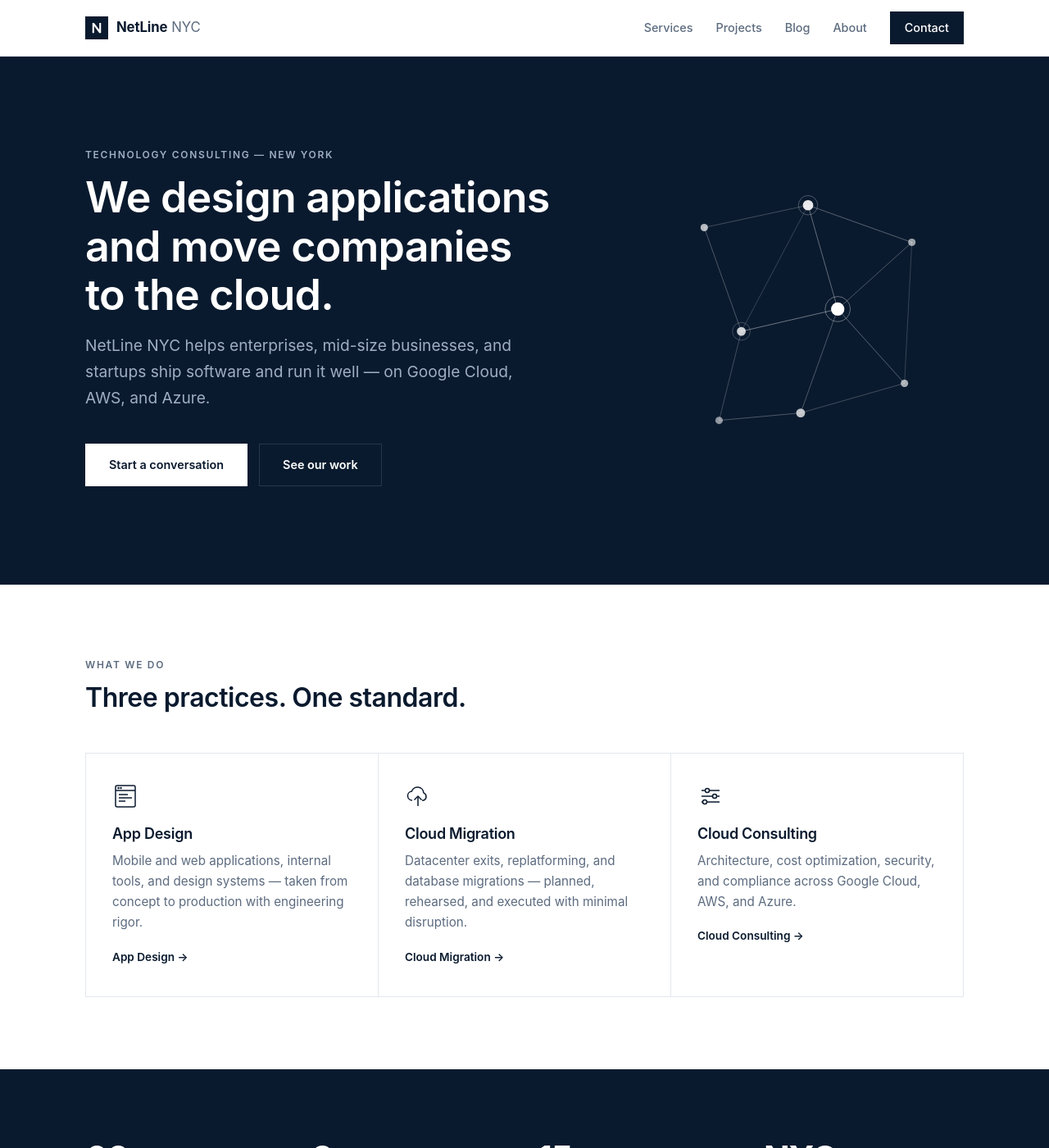
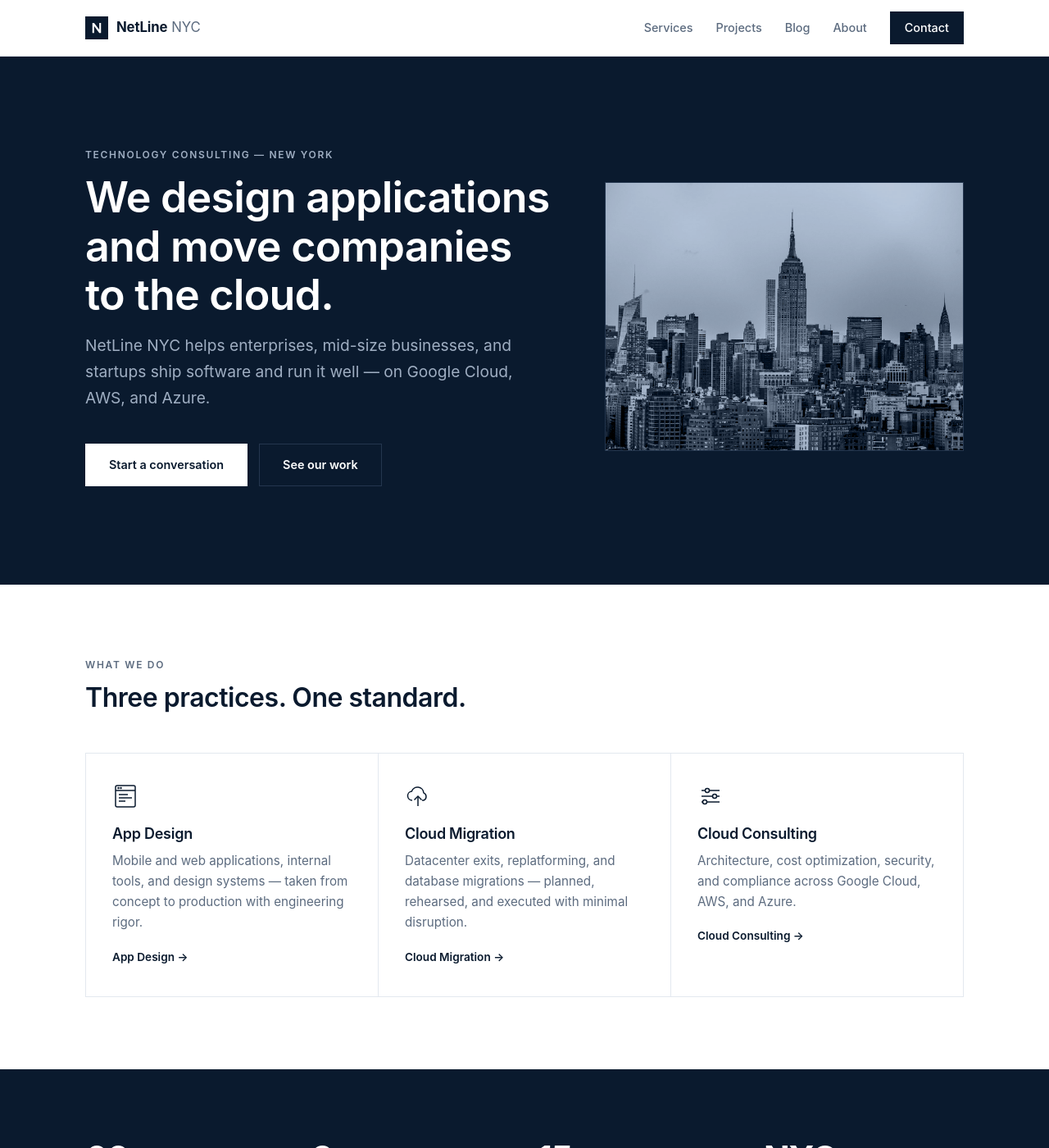
Before and after one commit to netlinenyc/netlinenyc.com, a Jekyll site: the page built from index.html, in a window 1280 px wide and 1400 px high. Shown: the whole window at 82% size. Built offline with Jekyll 4.4.1, drawn with Linux system fonts in a browser that asks for light colours.

Commit message:
Replace abstract hero SVG with navy-duotone photography on main pages
Co-Authored-By: Claude Fable 5 <noreply@anthropic.com>

```diff
--- a/assets/css/main.scss
+++ b/assets/css/main.scss
@@ -188,12 +188,64 @@ p a, li a { text-decoration: underline; text-underline-offset: 3px; }
   align-items: center;
 }
 
-.hero-art {
+/* ---------- photos (navy duotone treatment) ---------- */
+
+.photo-frame {
+  position: relative;
+  overflow: hidden;
+}
+
+.photo-frame img {
+  display: block;
   width: 100%;
-  max-width: 380px;
-  height: auto;
+  height: 100%;
+  object-fit: cover;
+  filter: grayscale(100%) contrast(1.05);
+}
+
+.photo-frame::after {
+  content: "";
+  position: absolute;
+  inset: 0;
+  background: var(--navy);
+  mix-blend-mode: color;
+  pointer-events: none;
+}
+
+.photo-frame::before {
+  content: "";
+  position: absolute;
+  inset: 0;
+  background: var(--navy);
+  opacity: 0.18;
+  mix-blend-mode: multiply;
+  pointer-events: none;
+  z-index: 1;
+}
+
+.hero-photo {
+  aspect-ratio: 4 / 3;
+  max-width: 440px;
   justify-self: end;
+  width: 100%;
+  border: 1px solid var(--line-inverse);
 }
+
+.photo-band {
+  height: 380px;
+}
+
+.services-band {
+  margin-top: 56px;
+}
+
+.page-body .photo-band,
+.post-body .photo-band {
+  height: 300px;
+  margin: 8px 0 28px;
+}
+
+.section.no-pad-bottom { padding-bottom: 0; }
 
 /* ---------- sections ---------- */
 
@@ -641,6 +693,7 @@ textarea { min-height: 150px; resize: vertical; }
 
   .hero { padding: 72px 0 80px; }
   .hero-inner { grid-template-columns: 1fr; }
-  .hero-art { display: none; }
+  .hero-photo { display: none; }
+  .photo-band { height: 240px; }
   .section { padding: 64px 0; }
 }
--- a/index.html
+++ b/index.html
@@ -15,7 +15,9 @@ description: Application design, cloud migration, and cloud platform consulting
         <a class="btn ghost-inverse" href="{{ '/projects/' | relative_url }}">See our work</a>
       </div>
     </div>
-    <img class="hero-art" src="{{ '/assets/img/hero-network.svg' | relative_url }}" alt="" width="420" height="420">
+    <div class="photo-frame hero-photo">
+      <img src="{{ '/assets/img/photos/nyc.jpg' | relative_url }}" alt="Manhattan skyline" loading="eager">
+    </div>
   </div>
 </section>
 
@@ -71,6 +73,14 @@ description: Application design, cloud migration, and cloud platform consulting
   </div>
 </section>
 
+<section class="section no-pad-bottom">
+  <div class="container">
+    <div class="photo-frame photo-band">
+      <img src="{{ '/assets/img/photos/team.jpg' | relative_url }}" alt="Consultants working together" loading="lazy">
+    </div>
+  </div>
+</section>
+
 <section class="section">
   <div class="container">
     <div class="section-head">
--- a/services/index.html
+++ b/services/index.html
@@ -13,6 +13,10 @@ description: App design, cloud migration, and cloud platform consulting for Goog
 </section>
 
 <div class="container">
+  <div class="photo-frame photo-band services-band">
+    <img src="{{ '/assets/img/photos/datacenter.jpg' | relative_url }}" alt="Server racks in a datacenter" loading="lazy">
+  </div>
+
   <section class="service-block" id="app-design">
     <div class="service-grid">
       <div>
```
Also changed, not shown: about/index.md (+4 -0 lines), assets/img/hero-network.svg (deleted), assets/img/photos/datacenter.jpg (added), assets/img/photos/nyc.jpg (added), assets/img/photos/office.jpg (added), assets/img/photos/team.jpg (added).
